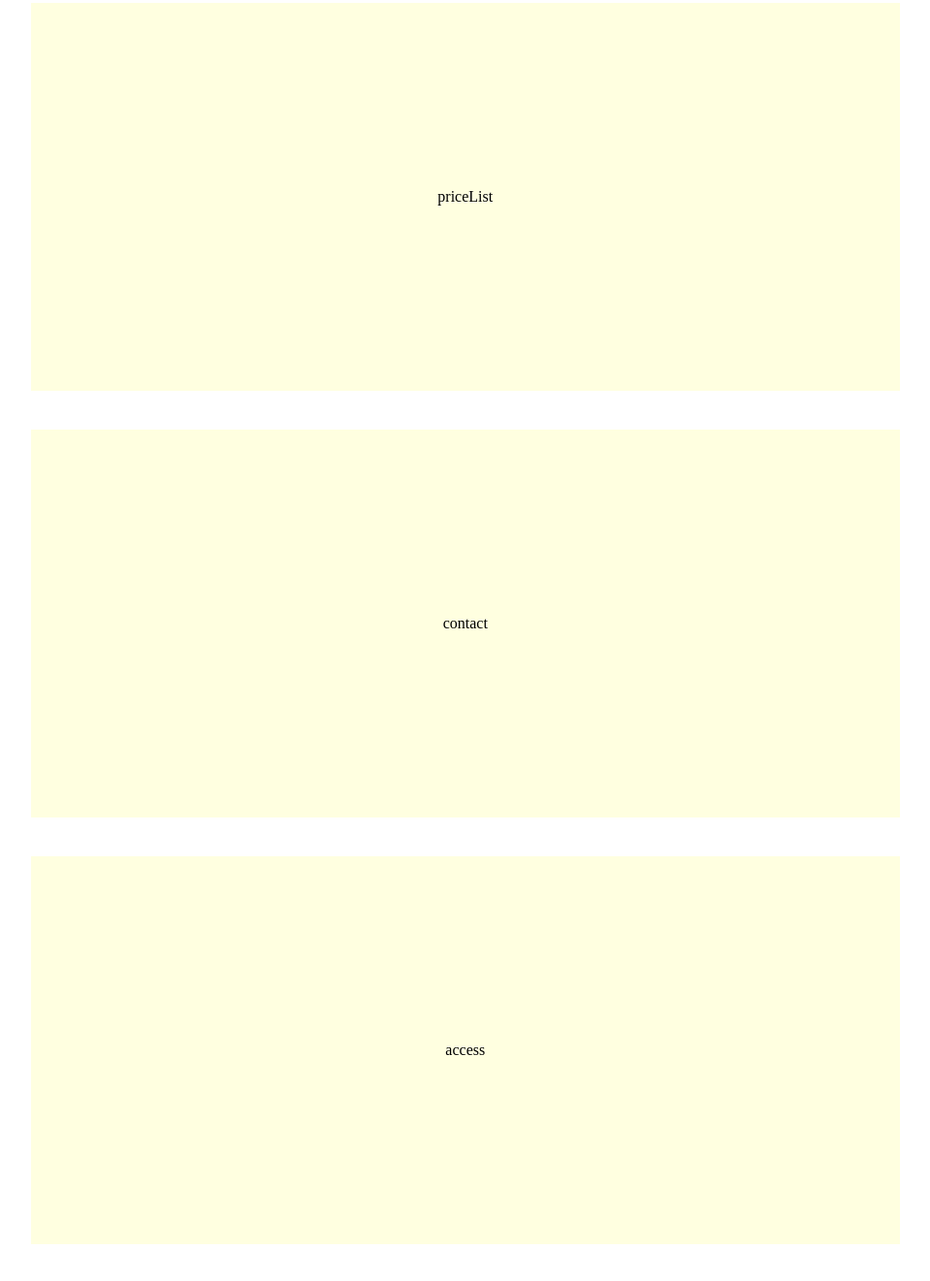
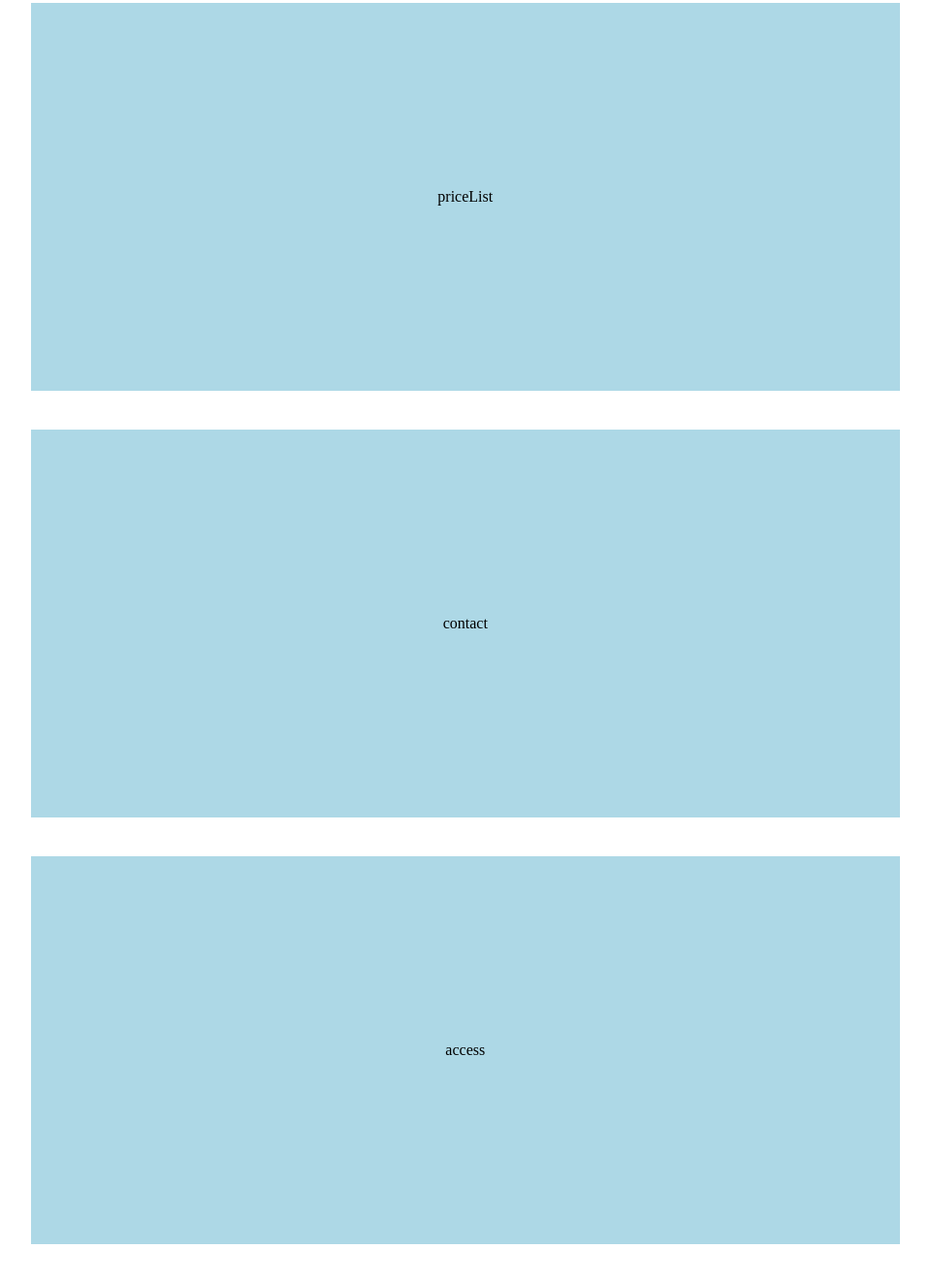
Before and after one commit to MrsMrowka/MedicWebsite, a plain HTML site: page index.html in a window 1280 px wide. Shown: the part 1413-2734 px from the top of the page at 97% size, without its empty margins (301-1260 px from the left). Drawn offline with Linux system fonts and the light colour scheme; a script that the page names is missing.

Commit message:
styleChange

```diff
--- a/stylesheet.css
+++ b/stylesheet.css
@@ -79,7 +79,7 @@ h1{
 }
 
 .priceList{
-    background: lightyellow;
+    background: lightblue;
     width: 70vw;
     height: 50vh;
     margin: 5vh 2vw 5vh 2vw;
@@ -89,7 +89,7 @@ h1{
 }
 
 .contact{
-    background: lightyellow;
+    background: lightblue;
     width: 70vw;
     height: 50vh;
     margin: 5vh 2vw 5vh 2vw;
@@ -99,7 +99,7 @@ h1{
 }
 
 .access{
-    background: lightyellow;
+    background: lightblue;
     width: 70vw;
     height: 50vh;
     margin: 5vh 2vw 5vh 2vw;
```
